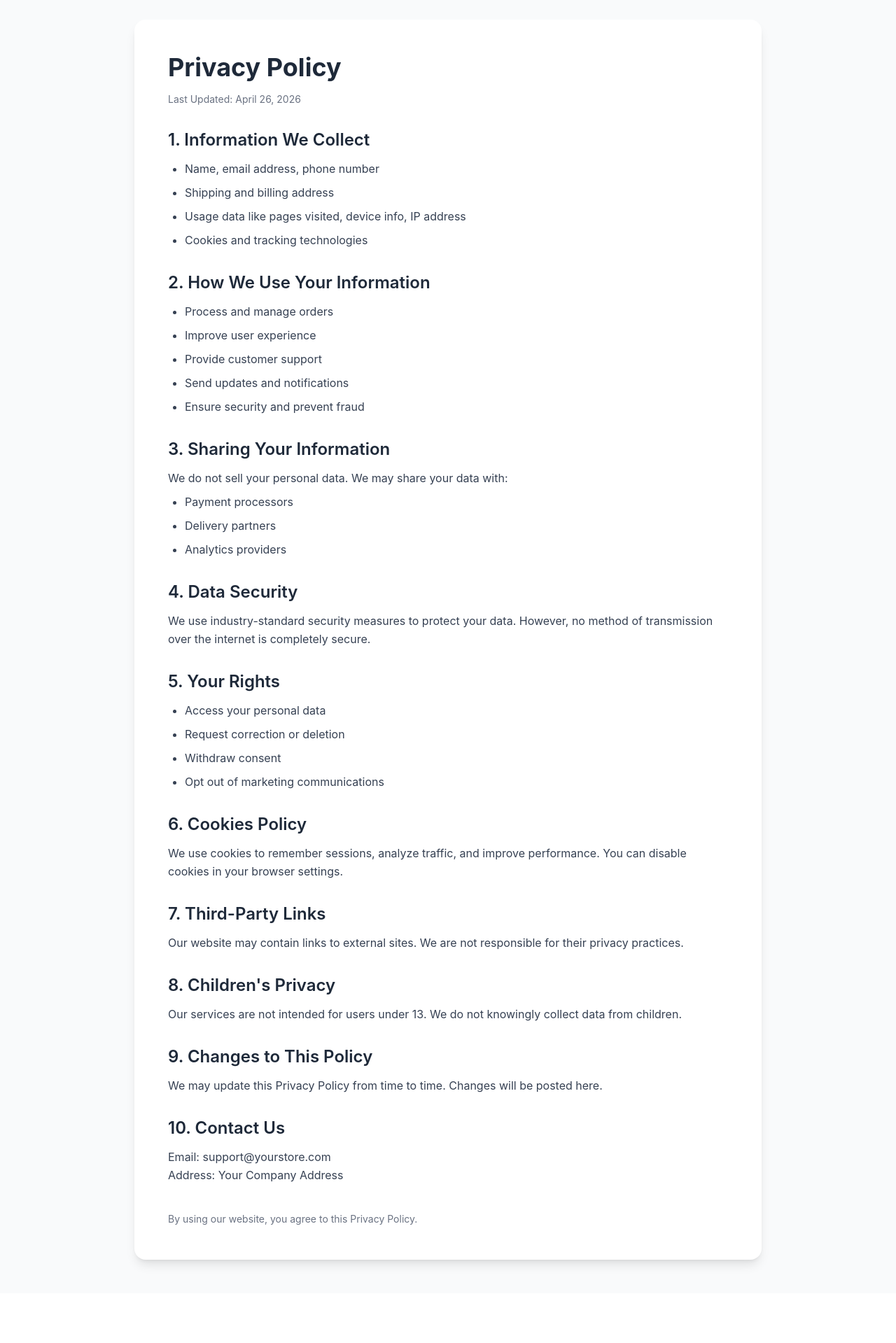
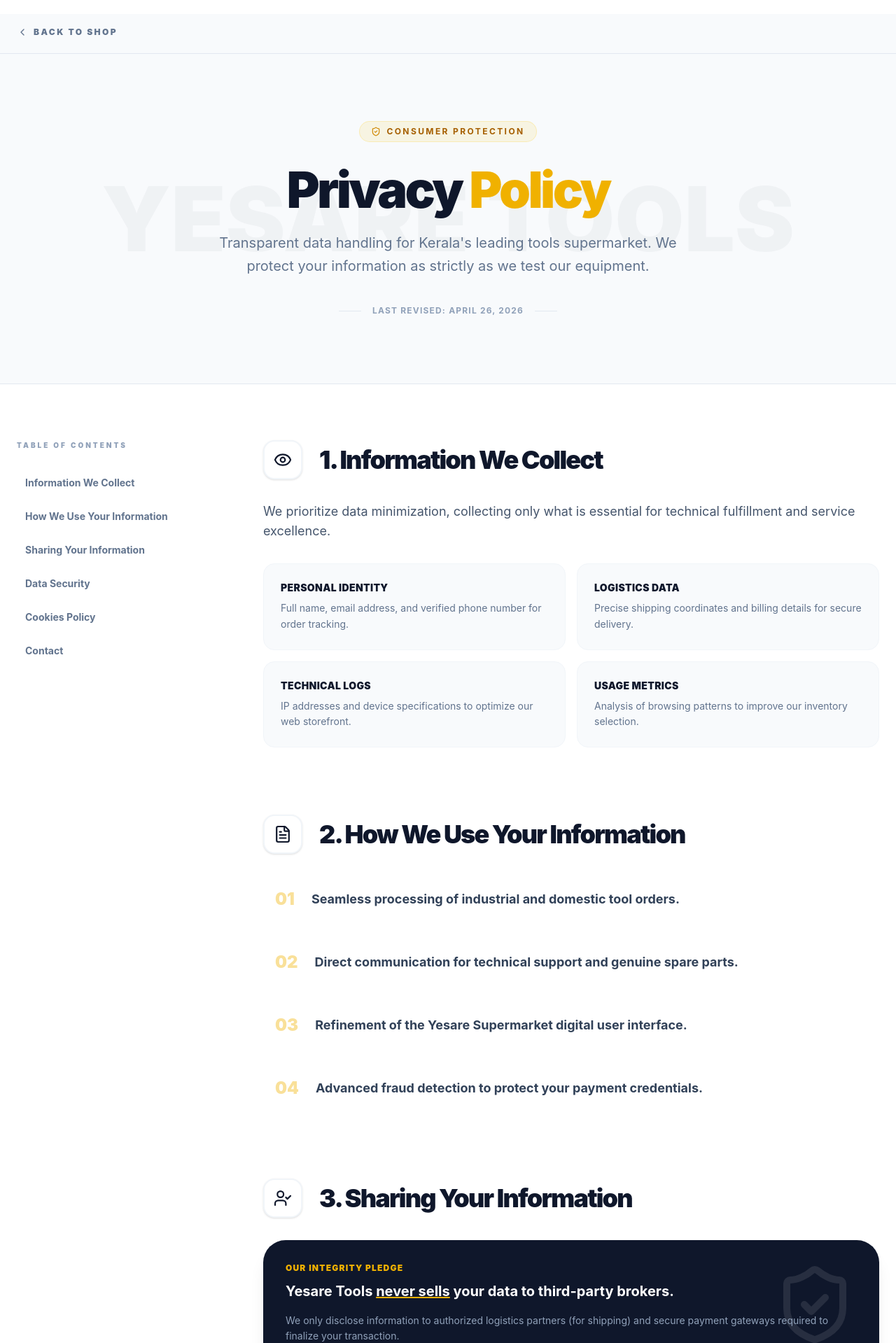
Before and after one commit to Southlake-Systems/yessare-front, a Next.js app: page /privacy-policy in a window 1280 px wide. Shown: the part 20-1939 px from the top of the page at 70% size. Before the commit the page ends 1868 px from the top, so only its background shows below. Built offline with nearby package versions, Linux system fonts and the light colour scheme; a web font is replaced by a local one.

Commit message:
privacy policy page ui changed

```diff
--- a/app/components/Footer.tsx
+++ b/app/components/Footer.tsx
@@ -109,7 +109,7 @@
         <div className="max-w-7xl mx-auto px-6 flex flex-col md:flex-row justify-between items-center gap-6 text-[10px] font-bold uppercase tracking-[0.2em]">
           <p className="text-gray-500">© {currentYear} Yesare Tools. Precision Engineered.</p>
           <div className="flex gap-8">
-            <Link href="/privacy" className="hover:text-yellow-500 transition-colors">Privacy Policy</Link>
+            <Link href="/privacy-policy" className="hover:text-yellow-500 transition-colors">Privacy Policy</Link>
             <Link href="/terms" className="hover:text-yellow-500 transition-colors">Terms of Service</Link>
           </div>
         </div>
--- a/app/privacy-policy/page.tsx
+++ b/app/privacy-policy/page.tsx
@@ -1,118 +1,217 @@
+"use client";
+import Header from "@/app/components/mainHeader";
+import Footer from "@/app/components/Footer";
+import { ShieldCheck, Lock, Eye, FileText, UserCheck, Cookie, ChevronRight, ChevronLeft } from "lucide-react";
+import Link from "next/link";
 export default function PrivacyPolicyPage() {
+  const lastUpdated = "April 26, 2026";
+  const storeAddress = "Yesare Tools, Chakkuvally, Kollam, Kerala, India - 690520";
+  const storeEmail = "support@yesare.com";
+
+  const navItems = [
+    "Information We Collect",
+    "How We Use Your Information",
+    "Sharing Your Information",
+    "Data Security",
+    "Cookies Policy",
+    "Contact"
+  ];
+
   return (
-    <main className="min-h-screen bg-gray-50 dark:bg-black text-gray-800 dark:text-gray-200 px-6 py-12">
-      <div className="max-w-4xl mx-auto bg-white dark:bg-neutral-900 shadow-lg rounded-2xl p-8 md:p-12">
-
-        <h1 className="text-3xl md:text-4xl font-bold mb-4">
-          Privacy Policy
-        </h1>
-        <p className="text-sm text-gray-500 dark:text-gray-400 mb-8">
-          Last Updated: April 26, 2026
-        </p>
-
-        {/* Section */}
-        <Section title="1. Information We Collect">
-          <ul className="list-disc pl-6 space-y-2">
-            <li>Name, email address, phone number</li>
-            <li>Shipping and billing address</li>
-            <li>Usage data like pages visited, device info, IP address</li>
-            <li>Cookies and tracking technologies</li>
-          </ul>
-        </Section>
-
-        <Section title="2. How We Use Your Information">
-          <ul className="list-disc pl-6 space-y-2">
-            <li>Process and manage orders</li>
-            <li>Improve user experience</li>
-            <li>Provide customer support</li>
-            <li>Send updates and notifications</li>
-            <li>Ensure security and prevent fraud</li>
-          </ul>
-        </Section>
-
-        <Section title="3. Sharing Your Information">
-          <p>
-            We do not sell your personal data. We may share your data with:
-          </p>
-          <ul className="list-disc pl-6 mt-2 space-y-2">
-            <li>Payment processors</li>
-            <li>Delivery partners</li>
-            <li>Analytics providers</li>
-          </ul>
-        </Section>
-
-        <Section title="4. Data Security">
-          <p>
-            We use industry-standard security measures to protect your data.
-            However, no method of transmission over the internet is completely secure.
-          </p>
-        </Section>
-
-        <Section title="5. Your Rights">
-          <ul className="list-disc pl-6 space-y-2">
-            <li>Access your personal data</li>
-            <li>Request correction or deletion</li>
-            <li>Withdraw consent</li>
-            <li>Opt out of marketing communications</li>
-          </ul>
-        </Section>
-
-        <Section title="6. Cookies Policy">
-          <p>
-            We use cookies to remember sessions, analyze traffic, and improve performance.
-            You can disable cookies in your browser settings.
-          </p>
-        </Section>
-
-        <Section title="7. Third-Party Links">
-          <p>
-            Our website may contain links to external sites. We are not responsible
-            for their privacy practices.
-          </p>
-        </Section>
-
-        <Section title="8. Children's Privacy">
-          <p>
-            Our services are not intended for users under 13. We do not knowingly
-            collect data from children.
-          </p>
-        </Section>
-
-        <Section title="9. Changes to This Policy">
-          <p>
-            We may update this Privacy Policy from time to time. Changes will be posted here.
-          </p>
-        </Section>
-
-        <Section title="10. Contact Us">
-          <p>Email: support@yourstore.com</p>
-          <p>Address: Your Company Address</p>
-        </Section>
-
-        <div className="mt-10 text-sm text-gray-500 dark:text-gray-400">
-          By using our website, you agree to this Privacy Policy.
+    <div className="bg-white text-slate-900">
+    <div className="bg-slate-50 border-b border-slate-200">
+        <div className="max-w-7xl mx-auto px-6 py-4 mt-10">
+          <Link
+            href="/shop"
+            className="inline-flex items-center gap-2 text-xs font-black uppercase tracking-[0.2em] text-slate-500 hover:text-yellow-600 transition-all group"
+          >
+            <ChevronLeft size={16} className="transform group-hover:-translate-x-1 transition-transform" />
+            Back to Shop
+          </Link>
         </div>
       </div>
-    </main>
+      {/* HERO HEADER - Light Version */}
+      <section className="relative py-24 bg-slate-50 border-b border-slate-200 overflow-hidden">
+        {/* Subtle Brand Pattern */}
+        <div className="absolute inset-0 opacity-[0.03] pointer-events-none uppercase font-black text-9xl flex items-center justify-center select-none">
+          Yesare Tools
+        </div>
+
+        <div className="max-w-7xl mx-auto px-6 relative z-10">
+          <div className="flex flex-col items-center text-center">
+            <div className="inline-flex items-center gap-2 px-4 py-1.5 rounded-full bg-yellow-400/10 border border-yellow-400/20 text-yellow-700 text-xs font-bold uppercase tracking-[0.2em] mb-8">
+              <ShieldCheck size={14} className="text-yellow-600" /> Consumer Protection
+            </div>
+            <h1 className="text-5xl md:text-7xl font-black text-slate-900 tracking-tighter mb-6">
+              Privacy <span className="text-yellow-500">Policy</span>
+            </h1>
+            <p className="text-slate-500 text-lg md:text-xl max-w-2xl leading-relaxed">
+              Transparent data handling for Kerala's leading tools supermarket.
+              We protect your information as strictly as we test our equipment.
+            </p>
+            <div className="mt-10 flex items-center gap-4 text-xs font-bold text-slate-400 uppercase tracking-widest">
+              <span className="w-8 h-px bg-slate-200"></span>
+              Last Revised: {lastUpdated}
+              <span className="w-8 h-px bg-slate-200"></span>
+            </div>
+          </div>
+        </div>
+      </section>
+
+      <main className="max-w-7xl mx-auto px-6 py-20 flex flex-col lg:flex-row gap-16">
+
+        {/* STICKY SIDE NAVIGATION */}
+        <aside className="hidden lg:block w-72 sticky top-32 h-fit">
+          <p className="text-[10px] font-black uppercase tracking-[0.3em] text-slate-400 mb-6">Table of Contents</p>
+          <nav className="flex flex-col gap-1">
+            {navItems.map((item, i) => (
+              <a
+                key={i}
+                href={`#section-${i}`}
+                className="group flex items-center justify-between p-3 rounded-xl hover:bg-slate-50 transition-all text-sm font-bold text-slate-500 hover:text-yellow-600"
+              >
+                {item}
+                <ChevronRight size={14} className="opacity-0 group-hover:opacity-100 transition-all transform -translate-x-2 group-hover:translate-x-0" />
+              </a>
+            ))}
+          </nav>
+        </aside>
+
+        {/* CONTENT AREA */}
+        <div className="flex-1 space-y-24">
+
+          <PolicySection
+            id="section-0"
+            icon={<Eye />}
+            title="1. Information We Collect"
+          >
+            <p className="mb-8 text-lg">We prioritize data minimization, collecting only what is essential for technical fulfillment and service excellence.</p>
+            <div className="grid grid-cols-1 md:grid-cols-2 gap-4">
+              <DataCard title="Personal Identity" desc="Full name, email address, and verified phone number for order tracking." />
+              <DataCard title="Logistics Data" desc="Precise shipping coordinates and billing details for secure delivery." />
+              <DataCard title="Technical Logs" desc="IP addresses and device specifications to optimize our web storefront." />
+              <DataCard title="Usage Metrics" desc="Analysis of browsing patterns to improve our inventory selection." />
+            </div>
+          </PolicySection>
+
+          <PolicySection
+            id="section-1"
+            icon={<FileText />}
+            title="2. How We Use Your Information"
+          >
+            <div className="space-y-6">
+              <UsageItem num="01" text="Seamless processing of industrial and domestic tool orders." />
+              <UsageItem num="02" text="Direct communication for technical support and genuine spare parts." />
+              <UsageItem num="03" text="Refinement of the Yesare Supermarket digital user interface." />
+              <UsageItem num="04" text="Advanced fraud detection to protect your payment credentials." />
+            </div>
+          </PolicySection>
+
+          <PolicySection
+            id="section-2"
+            icon={<UserCheck />}
+            title="3. Sharing Your Information"
+          >
+            <div className="bg-slate-900 text-white p-8 rounded-[2rem] shadow-xl relative overflow-hidden">
+              <div className="relative z-10">
+                <h4 className="text-yellow-500 font-black uppercase tracking-widest text-xs mb-3">Our Integrity Pledge</h4>
+                <p className="text-xl font-bold leading-snug">
+                  Yesare Tools <span className="underline decoration-yellow-500">never sells</span> your data to third-party brokers.
+                </p>
+                <p className="mt-4 text-slate-400 text-sm leading-relaxed">
+                  We only disclose information to authorized logistics partners (for shipping) and secure payment gateways required to finalize your transaction.
+                </p>
+              </div>
+              <div className="absolute top-0 right-0 p-8 opacity-10">
+                <ShieldCheck size={120} />
+              </div>
+            </div>
+          </PolicySection>
+
+          <PolicySection
+            id="section-3"
+            icon={<Lock />}
+            title="4. Data Security"
+          >
+            <p className="text-lg leading-relaxed">
+              We employ SSL encryption and hardware-level firewalls. Just like our heavy-duty power tools, our security protocols are designed for maximum durability. We conduct regular audits to ensure your data remains fortified against unauthorized access.
+            </p>
+          </PolicySection>
+
+          <PolicySection
+            id="section-4"
+            icon={<Cookie />}
+            title="5. Cookies Policy"
+          >
+            <p className="text-slate-600">
+              We use "Performance Cookies" to understand how visitors interact with our shop. These small files help us remember your cart items and language preferences, ensuring a high-speed shopping experience every time you return.
+            </p>
+          </PolicySection>
+
+          <PolicySection id="section-5" title="6. Contact & Legal Inquiry">
+            <div className="p-10 rounded-[2.5rem] bg-yellow-400 border border-yellow-500 shadow-2xl shadow-yellow-500/20">
+              <h4 className="text-2xl font-black text-slate-900 mb-8">Have questions? Reach out to our legal desk.</h4>
+              <div className="grid grid-cols-1 md:grid-cols-2 gap-10">
+                <div>
+                  <span className="text-[10px] font-black uppercase tracking-[0.3em] text-slate-900/60 block mb-2">Primary Email</span>
+                  <p className="text-lg font-bold text-slate-900">{storeEmail}</p>
+                </div>
+                <div>
+                  <span className="text-[10px] font-black uppercase tracking-[0.3em] text-slate-900/60 block mb-2">Corporate Office</span>
+                  <p className="text-lg font-bold text-slate-900 leading-tight">{storeAddress}</p>
+                </div>
+              </div>
+            </div>
+          </PolicySection>
+
+        </div>
+      </main>
+
+      <div className="bg-slate-50 py-12 border-t border-slate-200">
+        <div className="max-w-4xl mx-auto px-6 text-center text-xs font-bold text-slate-400 uppercase tracking-widest">
+          Copyright © 2026 Yesare Tools. All rights reserved.
+        </div>
+      </div>
+
+      <Footer />
+    </div>
   );
 }
 
-/* Reusable Section Component */
-function Section({
-  title,
-  children,
-}: {
-  title: string;
-  children: React.ReactNode;
-}) {
+/* UI Helper Components */
+
+function PolicySection({ id, title, icon, children }: { id: string; title: string; icon?: React.ReactNode; children: React.ReactNode }) {
   return (
-    <section className="mb-8">
-      <h2 className="text-xl md:text-2xl font-semibold mb-3">
-        {title}
-      </h2>
-      <div className="text-gray-700 dark:text-gray-300 leading-relaxed">
+    <section id={id} className="scroll-mt-32 group">
+      <div className="flex items-center gap-6 mb-8">
+        <div className="w-14 h-14 rounded-2xl bg-white border-2 border-slate-100 flex items-center justify-center text-slate-900 shadow-sm group-hover:border-yellow-400 group-hover:bg-yellow-50 transition-all duration-300">
+          {icon ? <span className="scale-110">{icon}</span> : <ShieldCheck size={24} />}
+        </div>
+        <h2 className="text-3xl md:text-4xl font-black text-slate-900 tracking-tighter">
+          {title}
+        </h2>
+      </div>
+      <div className="text-slate-600 dark:text-slate-400 leading-relaxed text-base md:text-lg">
         {children}
       </div>
     </section>
   );
 }
+
+function DataCard({ title, desc }: { title: string; desc: string }) {
+  return (
+    <div className="p-6 rounded-2xl bg-slate-50 border border-slate-100 hover:border-yellow-200 hover:bg-yellow-50/30 transition-all">
+      <h5 className="font-black text-slate-900 text-sm mb-2 uppercase tracking-wide">{title}</h5>
+      <p className="text-sm text-slate-500 leading-relaxed">{desc}</p>
+    </div>
+  );
+}
+
+function UsageItem({ num, text }: { num: string; text: string }) {
+  return (
+    <div className="flex items-center gap-6 p-4 rounded-2xl hover:bg-slate-50 transition-colors border border-transparent hover:border-slate-100">
+      <span className="text-2xl font-black text-yellow-500/40">{num}</span>
+      <p className="font-bold text-slate-700">{text}</p>
+    </div>
+  );
+}
```
Also changed, not shown: app/components/Hero.tsx (+9 -16 lines).
